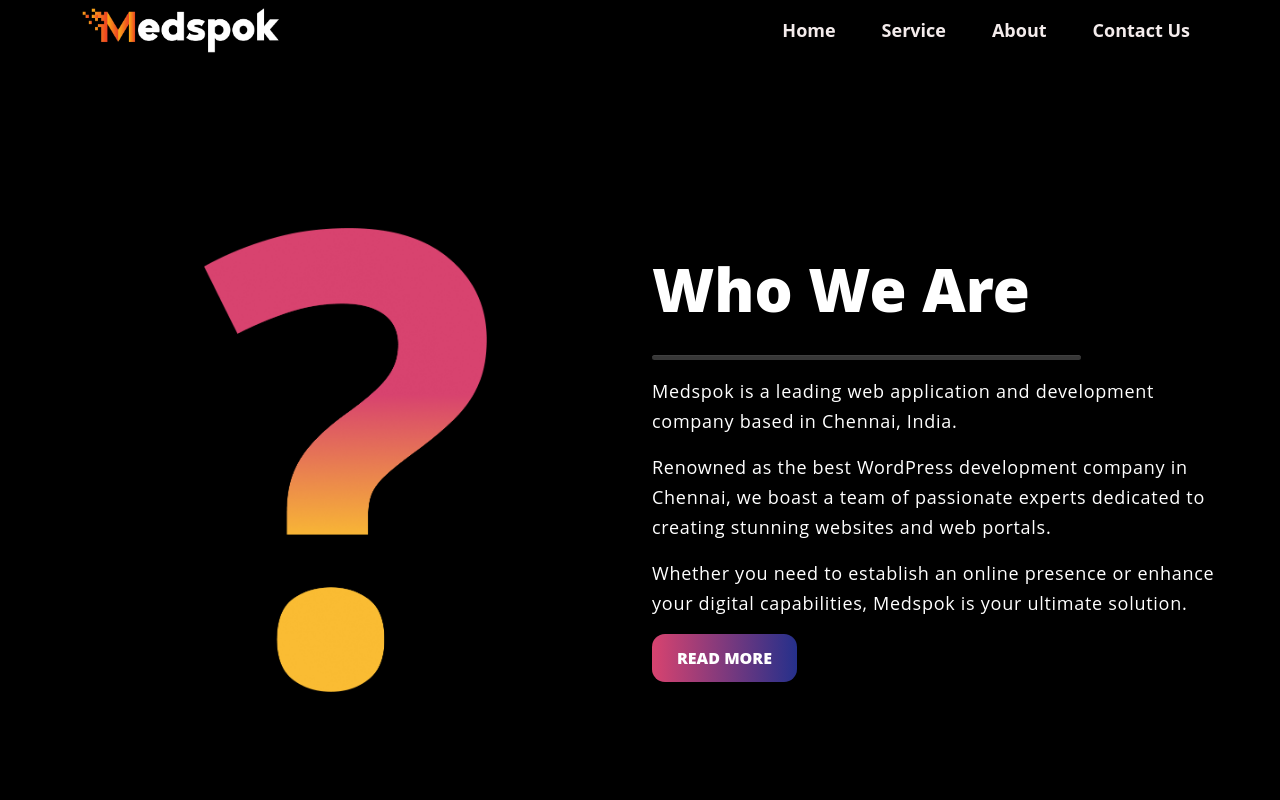
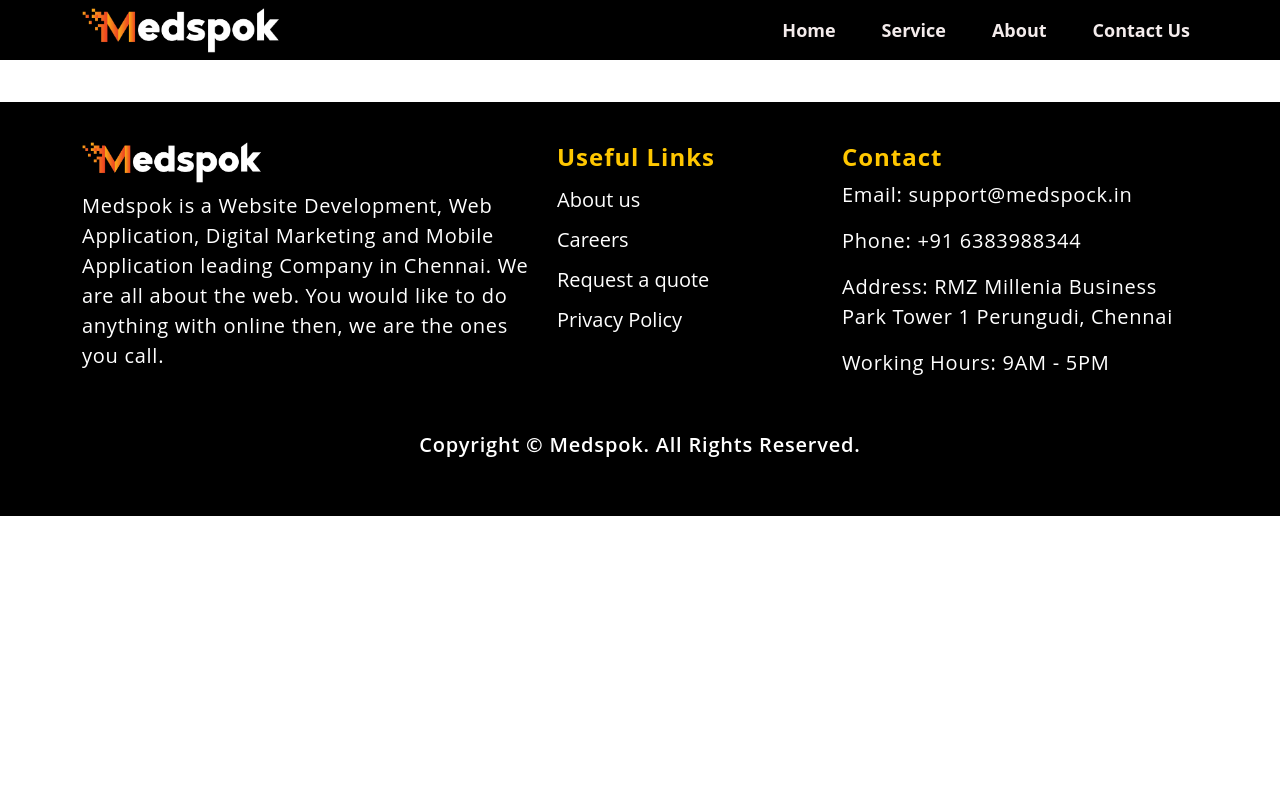
Before and after one commit to Rohith-teccity/Medspok, a React (Vite) app: page /service in a window 1280 px wide. Shown: the top 800 px of the page. Built offline with nearby package versions, Linux system fonts and the light colour scheme.

Commit message:
file created

```diff
--- a/src/App.jsx
+++ b/src/App.jsx
@@ -1,16 +1,19 @@
-import React from "react";
-import Navbar from "./component/Navbar/Navbar";
-import Who from "./component/Who/Who";
-import Footer from "./component/footer/Footer";
+import { Routes, Route } from "react-router-dom";
+import Home from "./pages/Home.jsx";
+import About from "./pages/About";
+import Service from "./pages/Service";
+import Contact from "./pages/Contact";
 
-const App = () => {
+function App() {
   return (
-    <>
-      <Navbar />
-      <Who />
-      <Footer />
-    </>
+    <Routes>
+      <Route path="/" element={<Home />} />
+      <Route path="/about" element={<About />} />
+      <Route path="/service" element={<Service />} />
+      <Route path="/contact" element={<Contact />} />
+    </Routes>
+
   );
-};
+}
 
 export default App;
--- /dev/null
+++ b/src/pages/About.jsx
@@ -0,0 +1,15 @@
+import Navbar from "../component/Navbar/Navbar";
+import Footer from "../component/Footer/Footer";
+
+function About() {
+  return (
+    <>
+      <Navbar />
+      <h1>About Us</h1>
+      <p>Welcome to our About page</p>
+      <Footer />
+    </>
+  );
+}
+
+export default About;
--- /dev/null
+++ b/src/pages/Contact.jsx
@@ -0,0 +1,15 @@
+import Navbar from "../component/Navbar/Navbar";
+import Footer from "../component/Footer/Footer";
+
+function Contact() {
+  return (
+    <>
+      <Navbar />
+      <h1>Contact Us</h1>
+      <p>Welcome to our Contact page.</p>
+      <Footer />
+    </>
+  );
+}
+
+export default Contact;
--- /dev/null
+++ b/src/pages/Home.jsx
@@ -0,0 +1,22 @@
+import React from "react";
+import Navbar from "../component/Navbar/Navbar";
+import Who from "../component/Who/Who";
+import Banner from "../component/Banner/Banner";
+import TestimonialSlider from "../component/Testimonial/Testimonial";
+import Industries from "../component/Industries/Industries";
+import Footer from "../component/Footer/Footer";
+
+function Home() {
+  return (
+    <>
+      <Navbar />
+      <Banner />
+      <Who />
+      <TestimonialSlider />
+      <Industries />
+      <Footer />
+    </>
+  );
+}
+
+export default Home;
--- /dev/null
+++ b/src/pages/Service.jsx
@@ -0,0 +1,17 @@
+import Navbar from "../component/Navbar/Navbar";
+import Footer from "../component/Footer/Footer";
+
+function Service() {
+  return (
+    <>
+      <Navbar />
+      <div>
+      <h1>Service</h1>
+      <p>Welcome to our Service page</p>
+      </div>
+      <Footer />
+    </>
+  );
+}
+
+export default Service;
```
